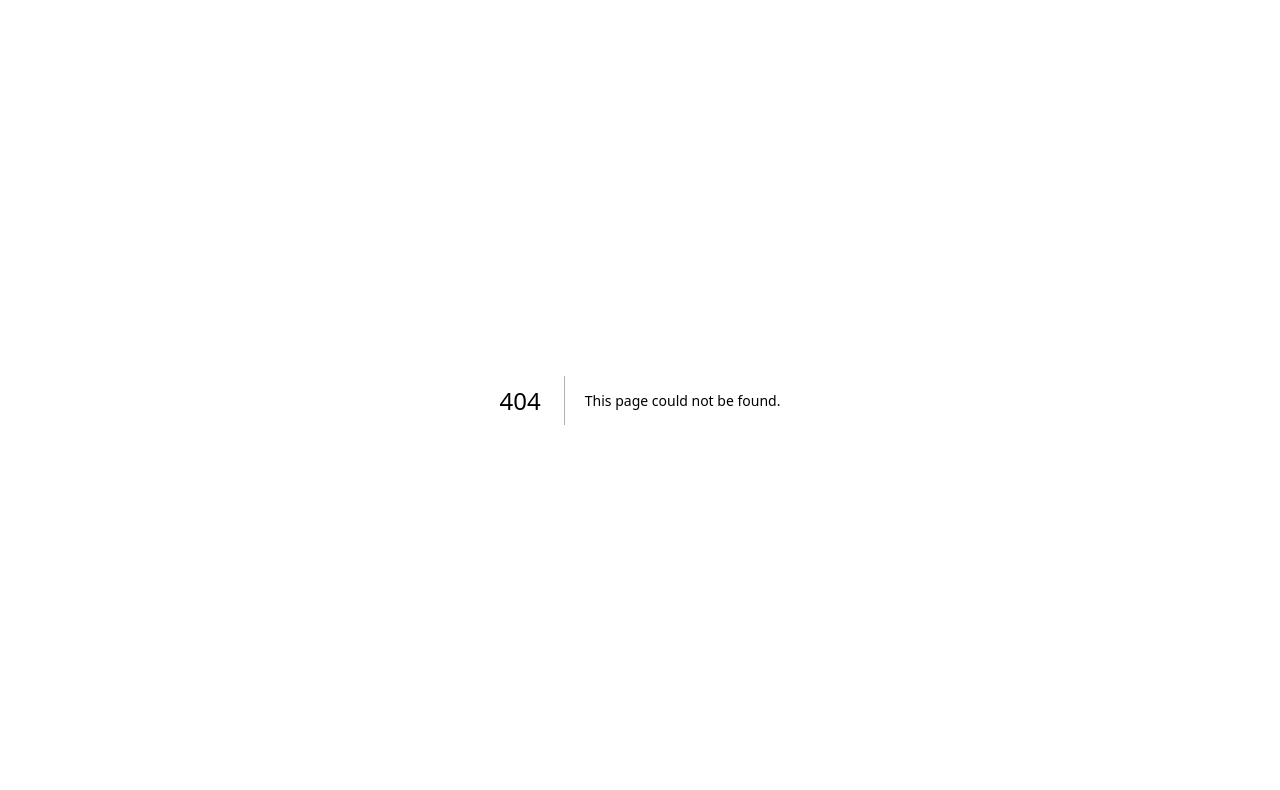
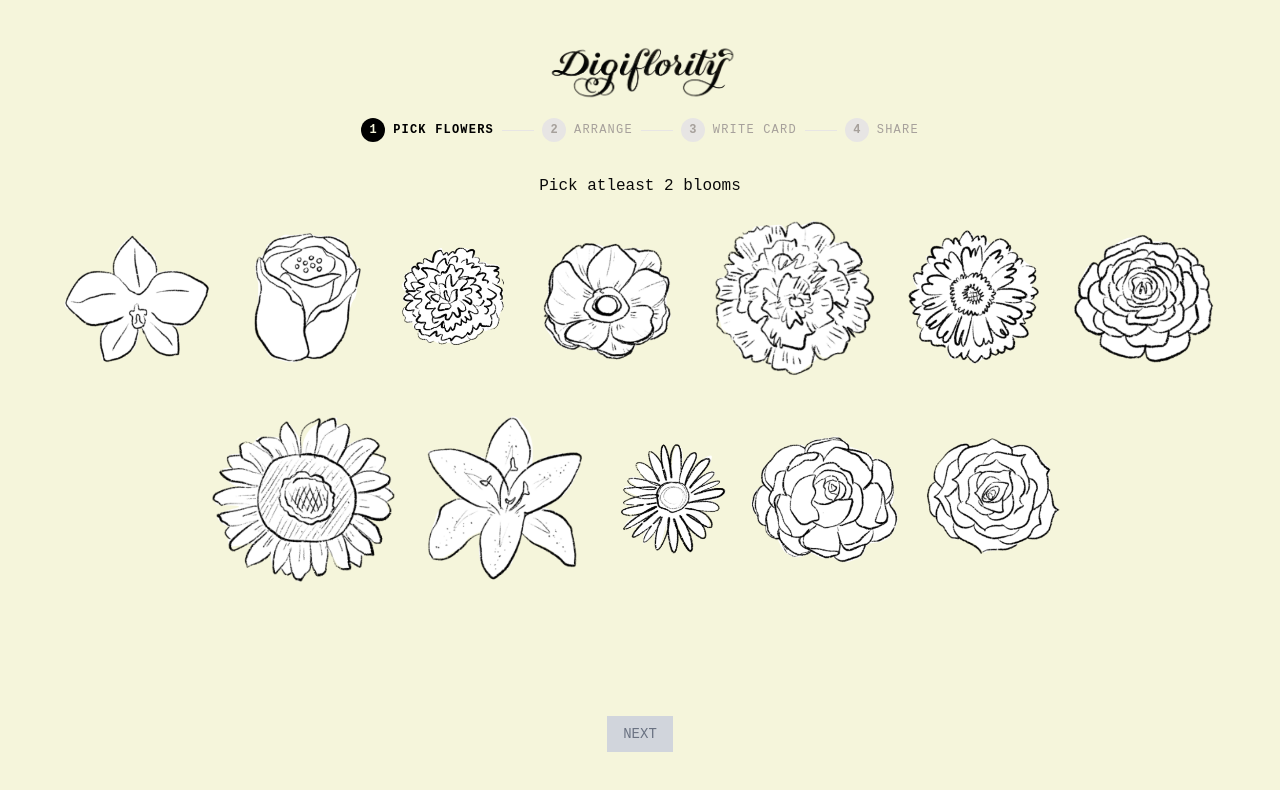
Before and after one commit to keerthi-officials/digibouquet, a Next.js app: page /bouquet in a window 1280 px wide. Before the commit this address had no page. Shown: the top 790 px of the page. Built offline with nearby package versions, Linux system fonts and the light colour scheme; a web font is replaced by a local one.

Commit message:
added a basic bouquet page

```diff
--- /dev/null
+++ b/app/bouquet/page.tsx
@@ -0,0 +1,14 @@
+import { BouquetProvider } from "@/context/bouquet-context";
+import BouquetCreationFlow from "@/components/bouquet-creation-flow";
+
+export default async function Home(props: {
+  searchParams: Promise<{ mode?: string }>;
+}) {
+  const mode = (await props.searchParams).mode || "mono";
+
+  return (
+    <BouquetProvider mode={mode}>
+      <BouquetCreationFlow />
+    </BouquetProvider>
+  );
+}
--- a/app/layout.tsx
+++ b/app/layout.tsx
@@ -34,7 +34,7 @@ export default function RootLayout({
         <meta name="apple-mobile-web-app-title" content="Digiflority" />
       </head>
       <body className="font-martian">
-        <TooltipProvider>{children}</TooltipProvider>
+        <TooltipProvider disableHoverableContent delayDuration={0}>{children}</TooltipProvider>
       </body>
     </html>
   );
--- /dev/null
+++ b/components/bouquet-creation-flow.tsx
@@ -0,0 +1,103 @@
+"use client";
+
+import { useState } from "react";
+
+import Image from "next/image";
+import Link from "next/link";
+import { useBouquet } from "@/context/bouquet-context";
+import FlowerPicker from "./stages/flower-picker";
+
+const steps = ["Pick Flowers", "Arrange", "Write Card", "Share"];
+
+export default function BouquetCreationFlow() {
+  const { bouquet, canProceed } = useBouquet();
+  const [currentStep, setCurrentStep] = useState(0);
+
+  const nextStep = () =>
+    setCurrentStep((prev) => Math.min(prev + 1, steps.length - 1));
+  const prevStep = () => setCurrentStep((prev) => Math.max(prev - 1, 0));
+
+  return (
+    <main className="container flex flex-col p-4 mx-auto min-h-screen">
+      <Link href="/">
+        <Image
+          src="/digiflority.png"
+          alt="digiflority"
+          width={200}
+          height={80}
+          className="object-cover mx-auto mt-6"
+          priority
+        />
+      </Link>
+
+      <div className="flex justify-center gap-2 mt-4 mb-2">
+        {steps.map((step, i) => (
+          <div key={step} className="flex items-center gap-2">
+            <div
+              className={`w-6 h-6 rounded-full flex items-center justify-center text-xs font-bold transition-all ${
+                i === currentStep
+                  ? "bg-black text-[#F5F5DC]"
+                  : i < currentStep
+                    ? "bg-stone-400 text-white"
+                    : "bg-stone-200 text-stone-400"
+              }`}
+            >
+              {i < currentStep ? "✓" : i + 1}
+            </div>
+            <span
+              className={`text-xs uppercase tracking-widest hidden sm:block ${
+                i === currentStep ? "text-black font-bold" : "text-stone-400"
+              }`}
+            >
+              {step}
+            </span>
+            {i < steps.length - 1 && (
+              <div
+                className={`w-8 h-px ${
+                  i < currentStep ? "bg-stone-400" : "bg-stone-200"
+                }`}
+              />
+            )}
+          </div>
+        ))}
+      </div>
+
+      <div className="grow py-6">
+        {currentStep === 0 && <FlowerPicker />}
+        {currentStep === 1 && (
+          <p className="text-center">Arrange step coming soon...</p>
+        )}
+        {currentStep === 2 && (
+          <p className="text-center">Card step coming soon...</p>
+        )}
+        {currentStep === 3 && (
+          <p className="text-center">Share step coming soon...</p>
+        )}
+      </div>
+
+      <div className="flex flex-row gap-4 justify-center m-auto pb-8">
+        {currentStep > 0 && (
+          <button
+            onClick={prevStep}
+            className="text-sm px-4 py-2 border border-[#000000]"
+          >
+            BACK
+          </button>
+        )}
+        {currentStep < steps.length - 1 && (
+          <button
+            onClick={nextStep}
+            disabled={currentStep === 0 && !canProceed}
+            className={`text-sm px-4 py-2 ml-auto ${
+              currentStep === 0 && !canProceed
+                ? "bg-gray-300 text-gray-500 cursor-not-allowed"
+                : "bg-[#000000] text-[#F5F5DC]"
+            }`}
+          >
+            NEXT
+          </button>
+        )}
+      </div>
+    </main>
+  );
+}
--- /dev/null
+++ b/components/stages/flower-picker.tsx
@@ -0,0 +1,118 @@
+"use client";
+
+import Image from "next/image";
+import { flowers } from "@/data";
+import {
+  Tooltip,
+  TooltipContent,
+  TooltipProvider,
+  TooltipTrigger,
+} from "@/components/ui/tooltip";
+import { useBouquet } from "@/context/bouquet-context";
+import { createFlowerCountMap } from "@/lib/utils";
+import type { Flower } from "@/types";
+
+const flowersData = flowers as Flower[];
+
+export default function FlowerPicker() {
+  const { bouquet, totalFlowers, addFlower, removeFlower } = useBouquet();
+  const selectedFlowersMap = createFlowerCountMap(bouquet.flowers);
+
+  return (
+    <div className="h-full text-center">
+      <h2 className="mb-2 upeprcase text-md">Pick atleast 2 blooms</h2>
+
+      {totalFlowers > 0 && (
+        <p className="mb-6 text-sm opacity-50">
+          Click on a flower's name to deselect
+        </p>
+      )}
+
+      <div className="flex flex-wrap justify-center gap-4 mb-6 items-center min-h-50">
+        {flowersData.map((flower) => (
+          <Tooltip key={flower.id}>
+            <TooltipTrigger asChild>
+              <button
+                className="flex relative flex-col items-center cursor-pointer"
+                onClick={(e) => {
+                  e.preventDefault();
+                  addFlower(flower);
+                }}
+              >
+                <div
+                  className={`${
+                    flower.size === "small"
+                      ? "w-30 h-30"
+                      : flower.size === "large"
+                        ? "w-46 h-46"
+                        : "w-38 h-38"
+                  }
+                        flex items-center justify-center transition-transform duration-300 overflow-hidden ${
+                          selectedFlowersMap[flower.id]
+                            ? "transofrm -translate-y-2"
+                            : ""
+                        } hover:transform hover:-translate-y-2`}
+                >
+                  <Image
+                    src={
+                      "/" + bouquet.mode + "/flowers/" + flower.name + ".png"
+                    }
+                    alt={flower.name}
+                    width={
+                      flower.size === "small"
+                        ? 128
+                        : flower.size === "large"
+                          ? 192
+                          : 160
+                    }
+                    height={
+                      flower.size === "small"
+                        ? 128
+                        : flower.size === "large"
+                          ? 192
+                          : 160
+                    }
+                    className="object-cover"
+                    priority
+                  />
+                </div>
+                {selectedFlowersMap[flower.id] && (
+                  <div className="flex absolute top-0 right-0 justify-center items-center w-5 h-5 rounded-xl text-xs">
+                    {selectedFlowersMap[flower.id]}
+                  </div>
+                )}
+              </button>
+            </TooltipTrigger>
+            <TooltipContent
+              side="bottom"
+              sideOffset={8}
+              className="z-10 p-2 w-40 text-center"
+            >
+              <h3 className="font-bold uppercase text-md">{flower.name}</h3>
+              <p className="text-sm">{flower.meaning}</p>
+              <p className="text-sm">Birth Month: {flower.birthMonth}</p>
+            </TooltipContent>
+          </Tooltip>
+        ))}
+      </div>
+
+
+        <div className="flex flex-wrap gap-2 justify-center">
+          {Object.entries(selectedFlowersMap).map(([id, count]) => {
+            const flower = flowersData.find((f) => f.id === parseInt(id));
+            if (!flower) return null;
+            return (
+              <div
+                key={id}
+                className="px-3 py-1 text-sm rounded-xl border"
+                onClick={() => removeFlower(parseInt(id))}
+              >
+                {flower.name.toUpperCase()} x{count}
+              </div>
+            );
+          })}
+        </div>
+
+    </div>
+  );
+}
--- a/components/ui/tooltip.tsx
+++ b/components/ui/tooltip.tsx
@@ -1,9 +1,9 @@
-"use client"
+"use client";
 
-import * as React from "react"
-import { Tooltip as TooltipPrimitive } from "radix-ui"
+import * as React from "react";
+import * as TooltipPrimitive from "@radix-ui/react-tooltip";
 
-import { cn } from "@/lib/utils"
+import { cn } from "@/lib/utils";
 
 function TooltipProvider({
   delayDuration = 0,
@@ -15,19 +15,23 @@ function TooltipProvider({
       delayDuration={delayDuration}
       {...props}
     />
-  )
+  );
 }
 
 function Tooltip({
   ...props
 }: React.ComponentProps<typeof TooltipPrimitive.Root>) {
-  return <TooltipPrimitive.Root data-slot="tooltip" {...props} />
+  return (
+    <TooltipProvider>
+      <TooltipPrimitive.Root data-slot="tooltip" {...props} />
+    </TooltipProvider>
+  );
 }
 
 function TooltipTrigger({
   ...props
 }: React.ComponentProps<typeof TooltipPrimitive.Trigger>) {
-  return <TooltipPrimitive.Trigger data-slot="tooltip-trigger" {...props} />
+  return <TooltipPrimitive.Trigger data-slot="tooltip-trigger" {...props} />;
 }
 
 function TooltipContent({
@@ -42,16 +46,15 @@ function TooltipContent({
         data-slot="tooltip-content"
         sideOffset={sideOffset}
         className={cn(
-          "z-50 inline-flex w-fit max-w-xs origin-(--radix-tooltip-content-transform-origin) items-center gap-1.5 rounded-md bg-foreground px-3 py-1.5 text-xs text-background has-data-[slot=kbd]:pr-1.5 data-[side=bottom]:slide-in-from-top-2 data-[side=left]:slide-in-from-right-2 data-[side=right]:slide-in-from-left-2 data-[side=top]:slide-in-from-bottom-2 **:data-[slot=kbd]:relative **:data-[slot=kbd]:isolate **:data-[slot=kbd]:z-50 **:data-[slot=kbd]:rounded-sm data-[state=delayed-open]:animate-in data-[state=delayed-open]:fade-in-0 data-[state=delayed-open]:zoom-in-95 data-open:animate-in data-open:fade-in-0 data-open:zoom-in-95 data-closed:animate-out data-closed:fade-out-0 data-closed:zoom-out-95",
-          className
+          "rounded border shadow-lg bg-background text-popover-foreground border-primary animate-in fade-in-0 zoom-in-95 data-[state=closed]:animate-out data-[state=closed]:fade-out-0 data-[state=closed]:zoom-out-95 data-[side=bottom]:slide-in-from-top-2 data-[side=left]:slide-in-from-right-2 data-[side=right]:slide-in-from-left-2 data-[side=top]:slide-in-from-bottom-2 z-50 w-fit origin-(--radix-tooltip-content-transform-origin) px-3 py-1.5 text-balance",
+          className,
         )}
         {...props}
       >
         {children}
-        <TooltipPrimitive.Arrow className="z-50 size-2.5 translate-y-[calc(-50%_-_2px)] rotate-45 rounded-[2px] bg-foreground fill-foreground" />
       </TooltipPrimitive.Content>
     </TooltipPrimitive.Portal>
-  )
+  );
 }
 
-export { Tooltip, TooltipContent, TooltipProvider, TooltipTrigger }
+export { Tooltip, TooltipTrigger, TooltipContent, TooltipProvider };
--- a/context/bouquet-context.tsx
+++ b/context/bouquet-context.tsx
@@ -7,7 +7,12 @@ import React, {
   ReactNode,
   useCallback,
 } from "react";
-import type { Bouquet, SetBouquet, Flower, CanvasFlower } from "@/types";
+import type {
+  Bouquet,
+  SetBouquet,
+  Flower,
+  CanvasFlower,
+} from "@/types";
 import {
   generateDefaultFlowerOrder,
   calculateTotalFlowers,
@@ -26,13 +31,12 @@ interface BouquetContextType {
 
 const BouquetContext = createContext<BouquetContextType | undefined>(undefined);
 
-export function BouquetProvide({
-  children,
-  mode,
-}: {
+interface BouquetProviderProps {
   children: ReactNode;
   mode: string;
-}) {
+}
+
+export function BouquetProvider({ children, mode }: BouquetProviderProps) {
   const [bouquet, setBouquet] = useState<Bouquet>({
     mode,
     flowers: [],
@@ -52,7 +56,7 @@ export function BouquetProvide({
       const existing = prev.flowers.find((f) => f.id === flower.id);
       const newFlowers = existing
         ? prev.flowers.map((f) =>
-            f.id === flower.id ? { ...f, ccount: f.count + 1 } : f,
+            f.id === flower.id ? { ...f, count: f.count + 1 } : f,
           )
         : [...prev.flowers, { id: flower.id, count: 1 }];
       return {
@@ -68,7 +72,7 @@ export function BouquetProvide({
     setBouquet((prev) => {
       const existing = prev.flowers.find((f) => f.id === flowerId);
       if (!existing) return prev;
-      const newFlower =
+      const newFlowers =
         existing.count <= 1
           ? prev.flowers.filter((f) => f.id !== flowerId)
           : prev.flowers.map((f) =>
@@ -76,8 +80,8 @@ export function BouquetProvide({
             );
       return {
         ...prev,
-        flowers: newFlower,
-        flowerOrder: generateDefaultFlowerOrder(newFlower),
+        flowers: newFlowers,
+        flowerOrder: generateDefaultFlowerOrder(newFlowers),
         canvasFlowers: null,
       };
     });
@@ -85,7 +89,11 @@ export function BouquetProvide({
 
   const setCanvasArrangement = useCallback(
     (flowers: CanvasFlower[], bg: string) => {
-      setBouquet((prev) => ({ ...prev, canvasFlowers: flowers, canvasBg: bg }));
+      setBouquet((prev) => ({
+        ...prev,
+        canvasFlowers: flowers,
+        canvasBg: bg,
+      }));
     },
     [],
   );
--- a/lib/utils.ts
+++ b/lib/utils.ts
@@ -27,5 +27,5 @@ export function calculateTotalFlowers(flowers: BouquetFlower[]): number {
 
 export function validateFlowerCount(flowers: BouquetFlower[]): boolean {
   const total = calculateTotalFlowers(flowers);
-  return total >= 6 && total <= 10;
+  return total >= 2 && total <= 10;
 }
```
